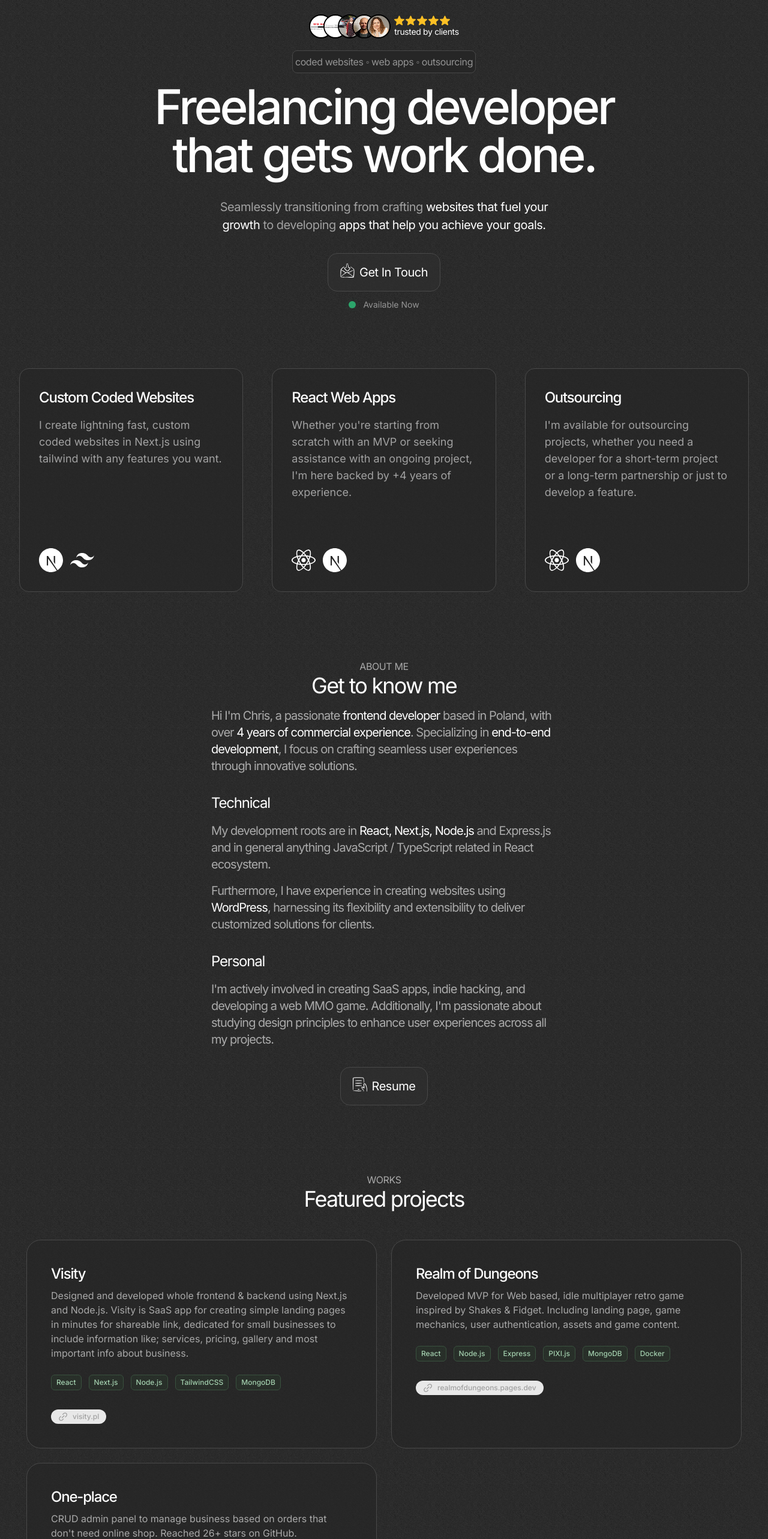
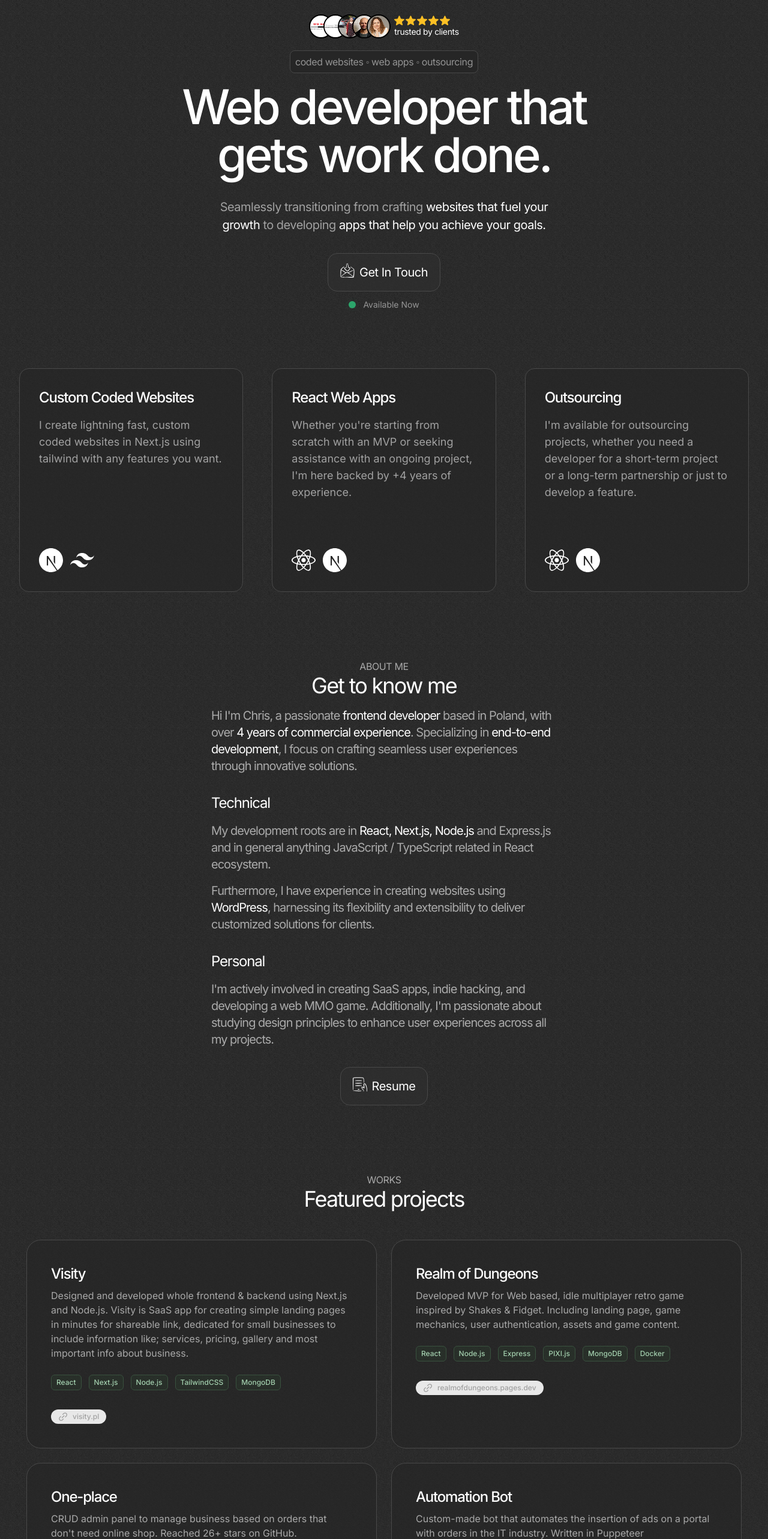
Before and after one commit to Zlvsky/czaleski, a Next.js app: page / in a window 1280 px wide. Shown: the part 200-2766 px from the top of the page at 60% size. Built offline with nearby package versions, Linux system fonts and the light colour scheme.

Commit message:
added work project, changed hero

```diff
--- a/src/components/main-page/Hero.tsx
+++ b/src/components/main-page/Hero.tsx
@@ -84,7 +84,7 @@ const SubHeader = () => {
         hidden: { opacity: 0, y: 30 }
       }}
     >
-      <h4 className="mb-4 mt-5 flex items-center text-center gap-1 rounded-lg border border-darkborder bg-dark26 px-1 py-1.5 text-base tracking-tight text-white/50">
+      <h4 className="mb-4 mt-5 flex items-center text-center gap-1 rounded-lg border border-darkborder bg-dark26 px-2 py-1.5 text-base tracking-tight text-white/50">
         coded websites ◦ web apps ◦ outsourcing
       </h4>
     </motion.div>
@@ -110,7 +110,7 @@ const MainHeader = () => {
       }}
     >
       <h1 className="max-w-3xl text-center text-3xl font-medium tracking-tighter text-white md:text-[5rem] md:leading-[5rem]">
-        Freelancing developer that gets work done.
+        Web developer that gets work done.
       </h1>
     </motion.div>
   )
--- a/src/components/main-page/Works.tsx
+++ b/src/components/main-page/Works.tsx
@@ -6,8 +6,8 @@ import SectionHeader from '../common/SectionHeader'
 interface IProject {
   title: string
   description: string
-  link: string
-  linkText: string
+  link?: string
+  linkText?: string
   logo?: string
   stack: string[]
 }
@@ -55,6 +55,11 @@ const projects = [
     link: 'https://github.com/Zlvsky/one-place',
     linkText: 'github.com/zlvsky/one-place',
     stack: ['React', 'Node.js', 'Express', 'MySQL']
+  },
+  {
+    title: 'Automation Bot',
+    description: `Custom-made bot that automates the insertion of ads on a portal with orders in the IT industry. Written in Puppeteer`,
+    stack: ['Node.js', 'Puppeteer']
   }
 ]
 
@@ -90,7 +95,7 @@ const Project = ({ title, description, link, linkText, logo, stack }: IProject)
         <h4 className="text-2xl font-medium tracking-tighter text-white">{title}</h4>
         <p className="mb-4 text-base text-white/60">{description}</p>
         <Stack />
-        <Link />
+        {(link && linkText) && <Link />}
       </div>
     </div>
   )
```
